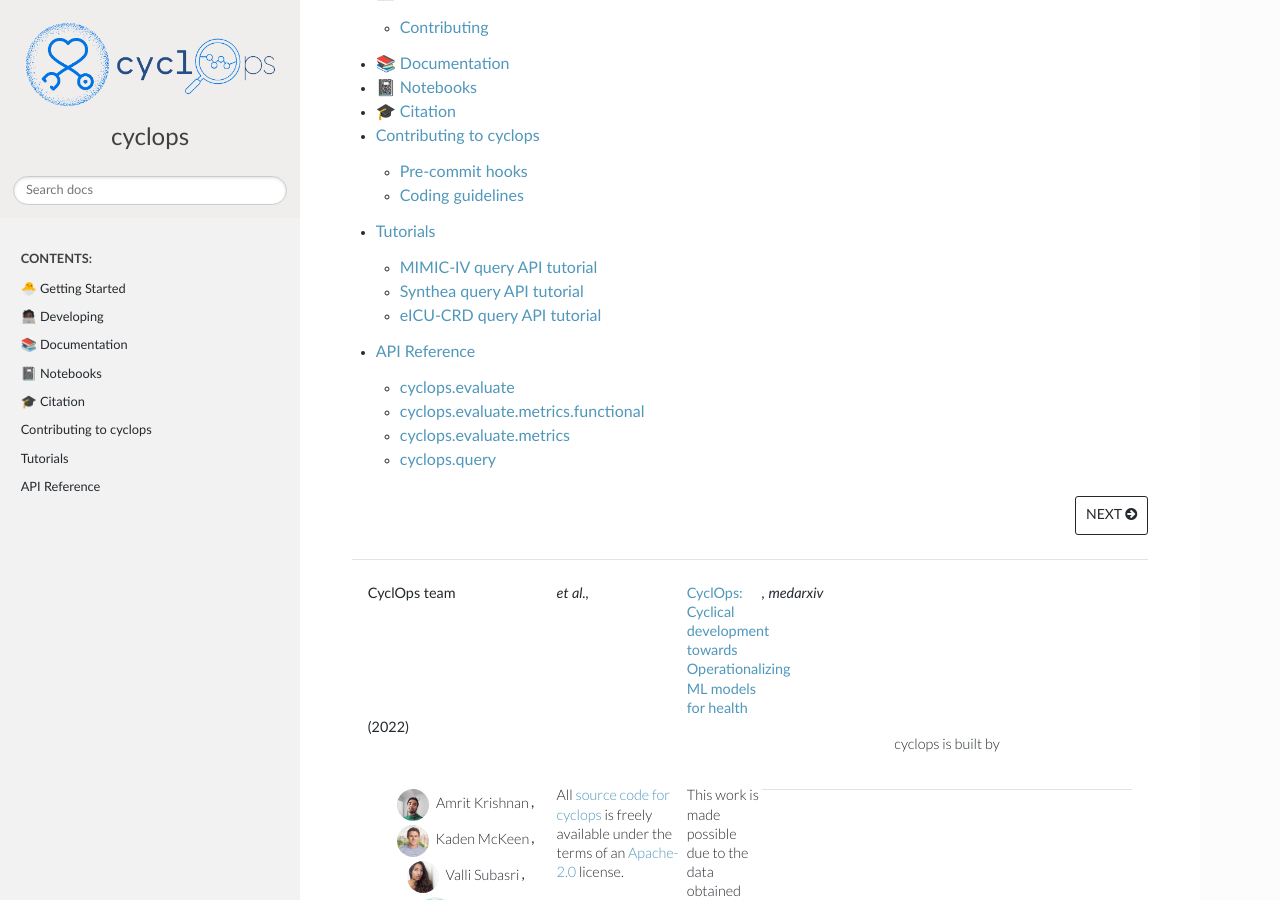
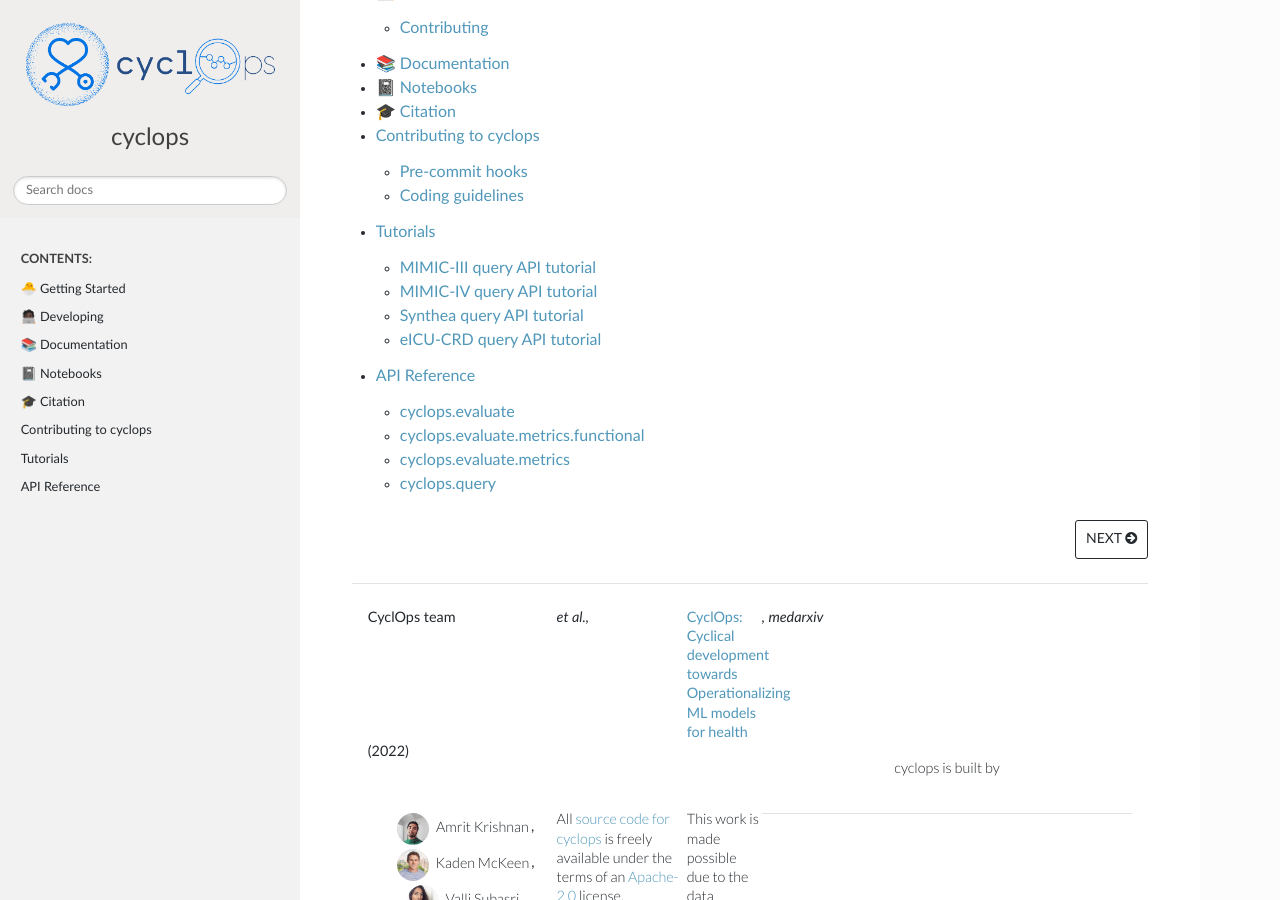
Before and after one commit to VectorInstitute/cyclops, a Sphinx documentation site: the page built from docs/source/index.rst, in a window 1280 px wide and 900 px high, scrolled down 322 px. Built offline with Sphinx 7.4.7, drawn with Linux system fonts in a browser that asks for light colours.

Commit message:
Add mimiciii query API tutorial to rst

```diff
--- a/docs/source/tutorials.rst
+++ b/docs/source/tutorials.rst
@@ -3,6 +3,7 @@ Tutorials
 
 .. toctree::
 
+    tutorials/mimiciii/query_api.ipynb
     tutorials/mimiciv/query_api.ipynb
     tutorials/synthea/query_api.ipynb
     tutorials/eicu/query_api.ipynb
```
